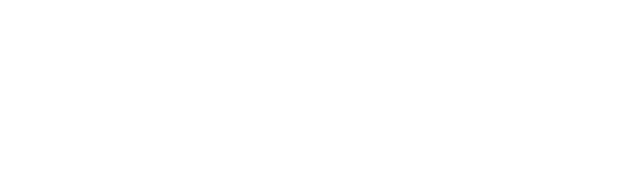
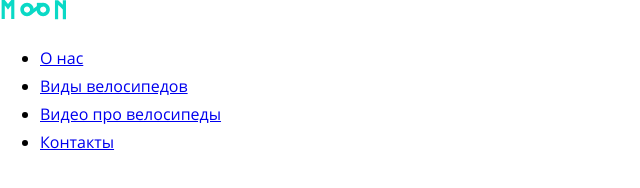
Before and after one commit to AsiaTitova/landing-page-bicycles, a website: page source/index.html in a window 1280 px wide. Shown: the whole page, without its empty margins (0-640 px from the left). Drawn offline with nearby package versions, Linux system fonts and the light colour scheme; files that its build step writes are made by us from their sources.

Commit message:
разметка header

```diff
--- a/source/index.html
+++ b/source/index.html
@@ -3,10 +3,31 @@
   <head>
     <meta charset="utf-8">
     <title>MooN - магазин велосипедов</title>
+    <link rel="preload" href="fonts/OpenSans-Regular.woff2" as="font">
     <link rel="stylesheet" href="css/style.min.css">
     <meta name="viewport" content="width=device-width, initial-scale=1">
   </head>
   <body>
-
+    <header class="page-header page-header__container container">
+      <nav class="page-header__navigation navigation">
+        <div class="navigation__logo logo">
+          <img class="logo__image" src="img/logo.svg" width="68" height="20" alt="Логотип MooN">
+        </div>
+        <ul class="navigation__list">
+          <li class="navigation__item">
+            <a class="navigation__link" href="#" aria-label="О нас">О нас</a>
+          </li>
+          <li class="navigation__item">
+            <a class="navigation__link" href="#" aria-label="Виды велосипедов">Виды велосипедов</a>
+          </li>
+          <li class="navigation__item">
+            <a class="navigation__link" href="#" aria-label="Видео про велосипеды">Видео про велосипеды</a>
+          </li>
+          <li class="navigation__item">
+            <a class="navigation__link" href="#" aria-label="Контакты">Контакты</a>
+          </li>
+        </ul>
+      </nav>
+    </header>
   </body>
   </html>
```
